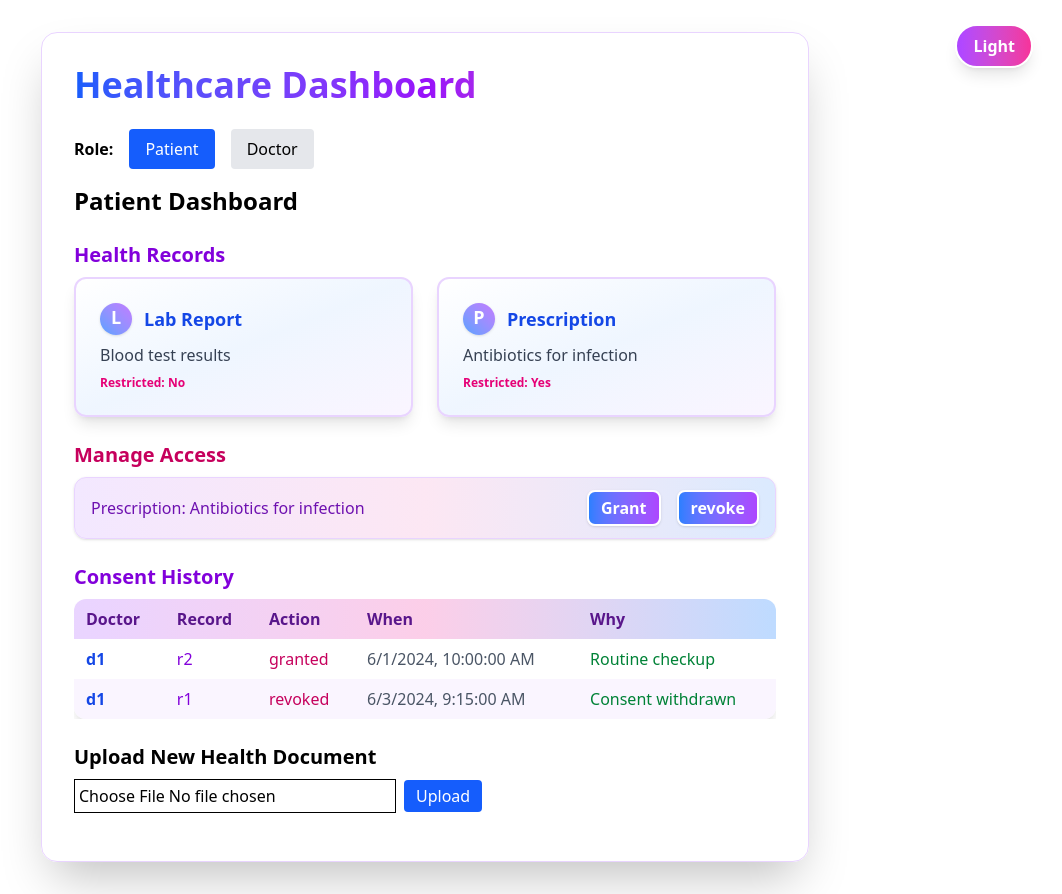
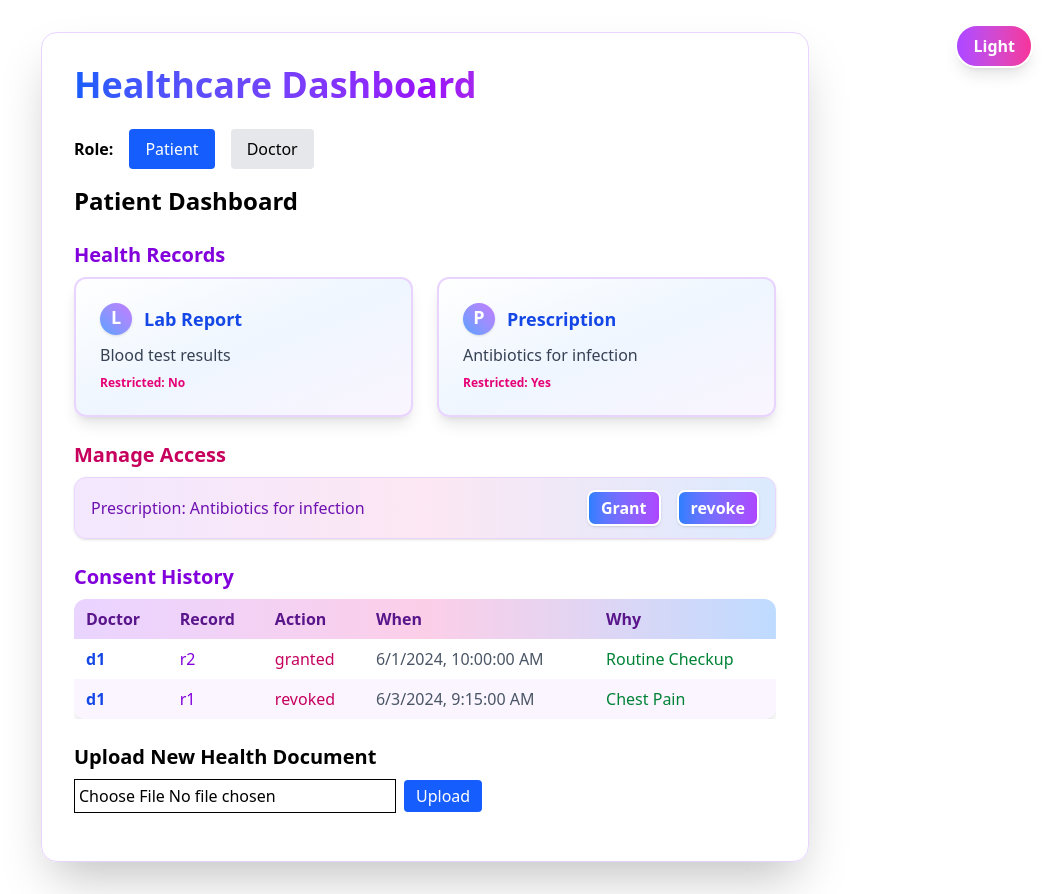
Before and after one commit to pranavverma1038/healthCare-DashBoard, a React (Vite) app in the folder healthcare/: page / in a window 1280 px wide. Shown: the whole page, without its empty margins (215-1277 px from the left). Built offline with nearby package versions, Linux system fonts and the light colour scheme.

Commit message:
fill ups

```diff
--- a/healthcare/src/data/consentHistory.js
+++ b/healthcare/src/data/consentHistory.js
@@ -6,7 +6,7 @@ export const consentHistory = [
     recordId: 'r2',
     action: 'granted',
     timestamp: '2024-06-01T10:00:00Z',
-    reason: 'Routine checkup',
+    reason: 'Routine Checkup',
   },
   {
     id: 'c2',
@@ -24,6 +24,6 @@ export const consentHistory = [
     recordId: 'r1',
     action: 'revoked',
     timestamp: '2024-06-03T09:15:00Z',
-    reason: 'Consent withdrawn',
+    reason: 'Chest Pain',
   },
 ];
```
